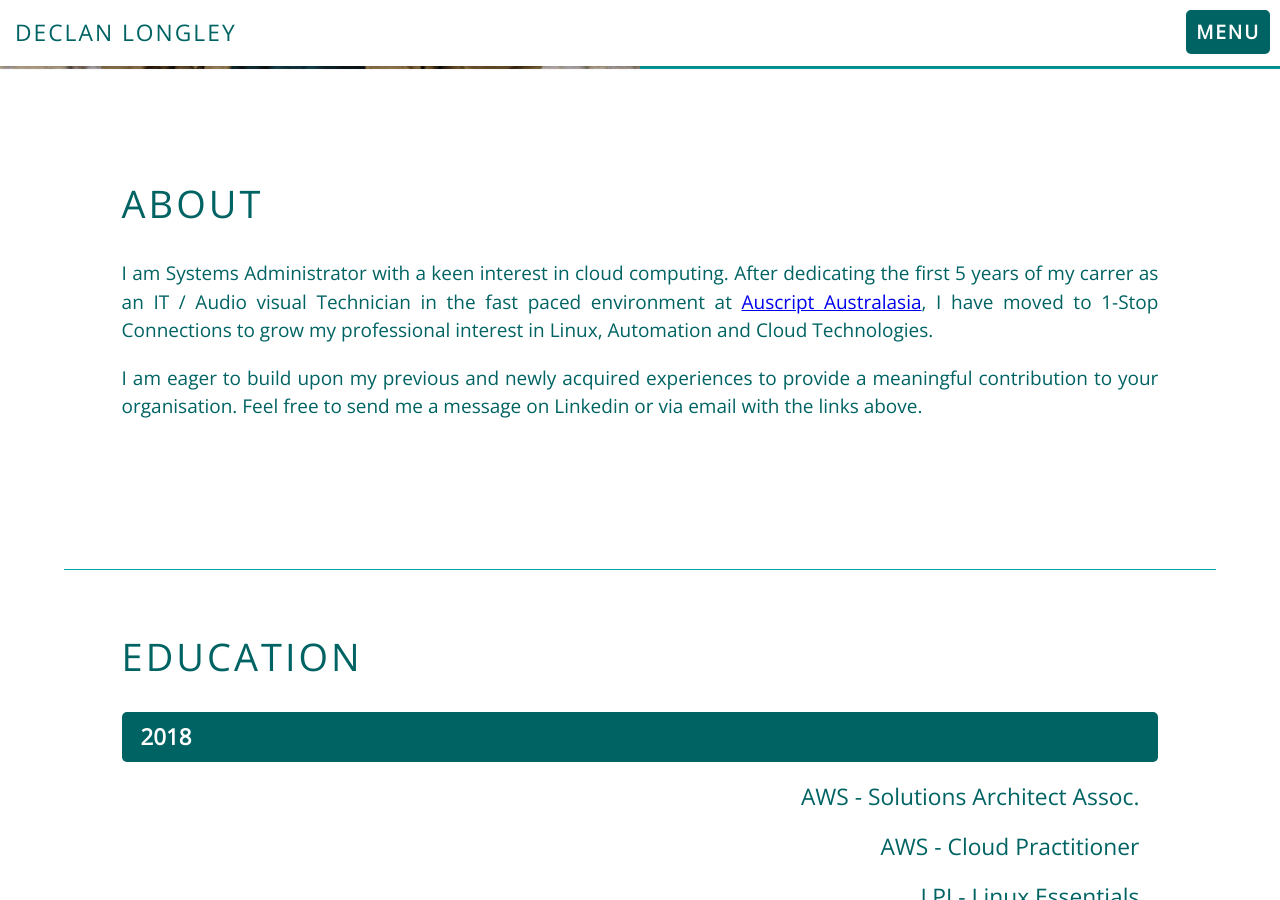
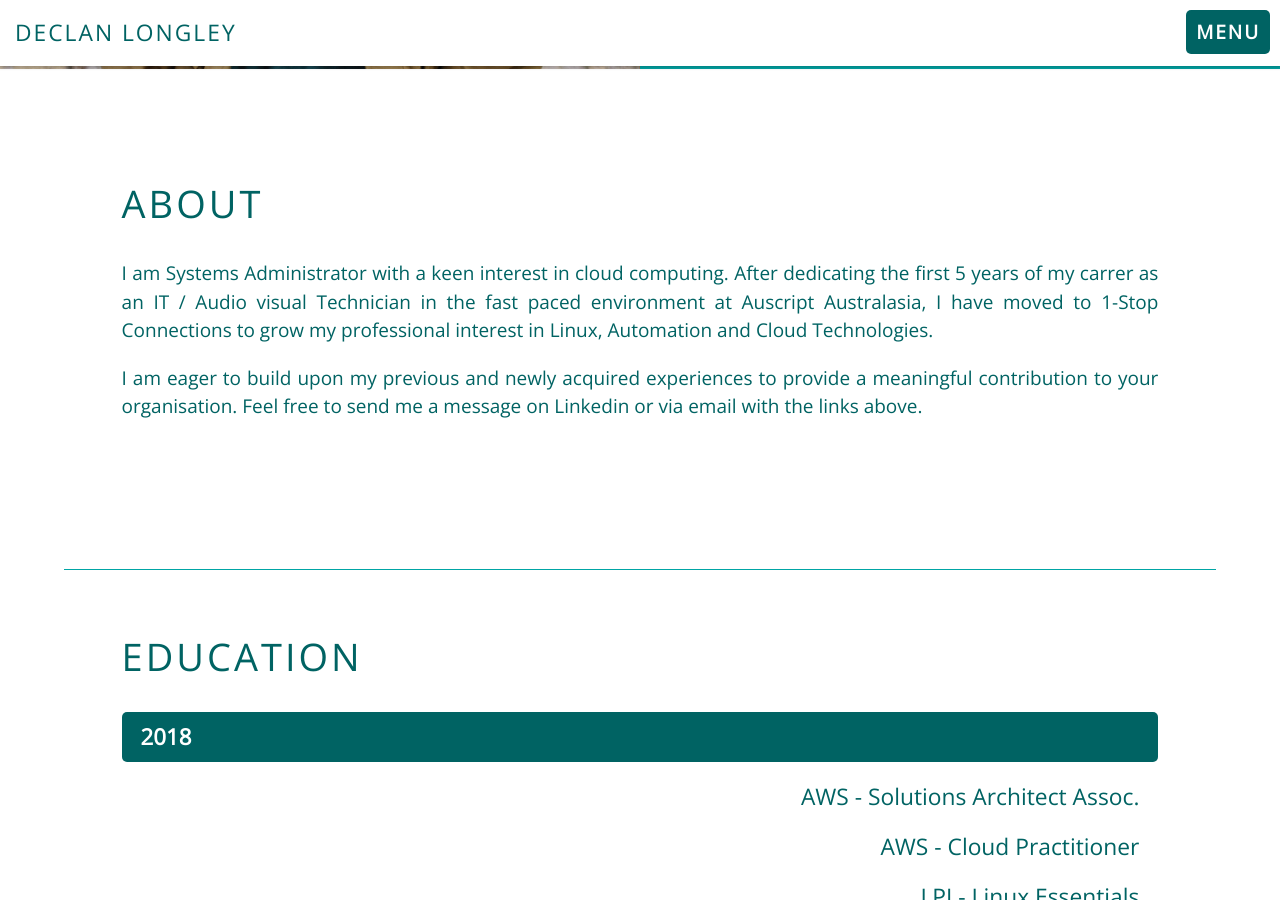
Before and after one commit to declon/website-cv, a Jekyll site: the page built from index.html, in a window 1280 px wide and 900 px high, scrolled down 728 px. Built offline with Jekyll 4.4.1, drawn with Linux system fonts in a browser that asks for light colours; nearby versions of some CDN libraries; part of the change alters nothing that is shown.

```diff
--- a/index.html
+++ b/index.html
@@ -11,6 +11,6 @@ formspree_url: https://formspree.io/xdoawavr
 ---
 ## ABOUT
 
-I am Systems Administrator with a keen interest in cloud computing. After dedicating the first 5 years of my carrer as an IT / Audio visual Technician in the fast paced environment at [Auscript Australasia](https://www.auscript.com), I have moved to 1-Stop Connections to grow my professional interest in Linux, Automation and Cloud Technologies.
+I am Systems Administrator with a keen interest in cloud computing. After dedicating the first 5 years of my carrer as an IT / Audio visual Technician in the fast paced environment at Auscript Australasia, I have moved to 1-Stop Connections to grow my professional interest in Linux, Automation and Cloud Technologies.
 
 I am eager to build upon my previous and newly acquired experiences to provide a meaningful contribution to your organisation. Feel free to send me a message on Linkedin or via email with the links above.
```
